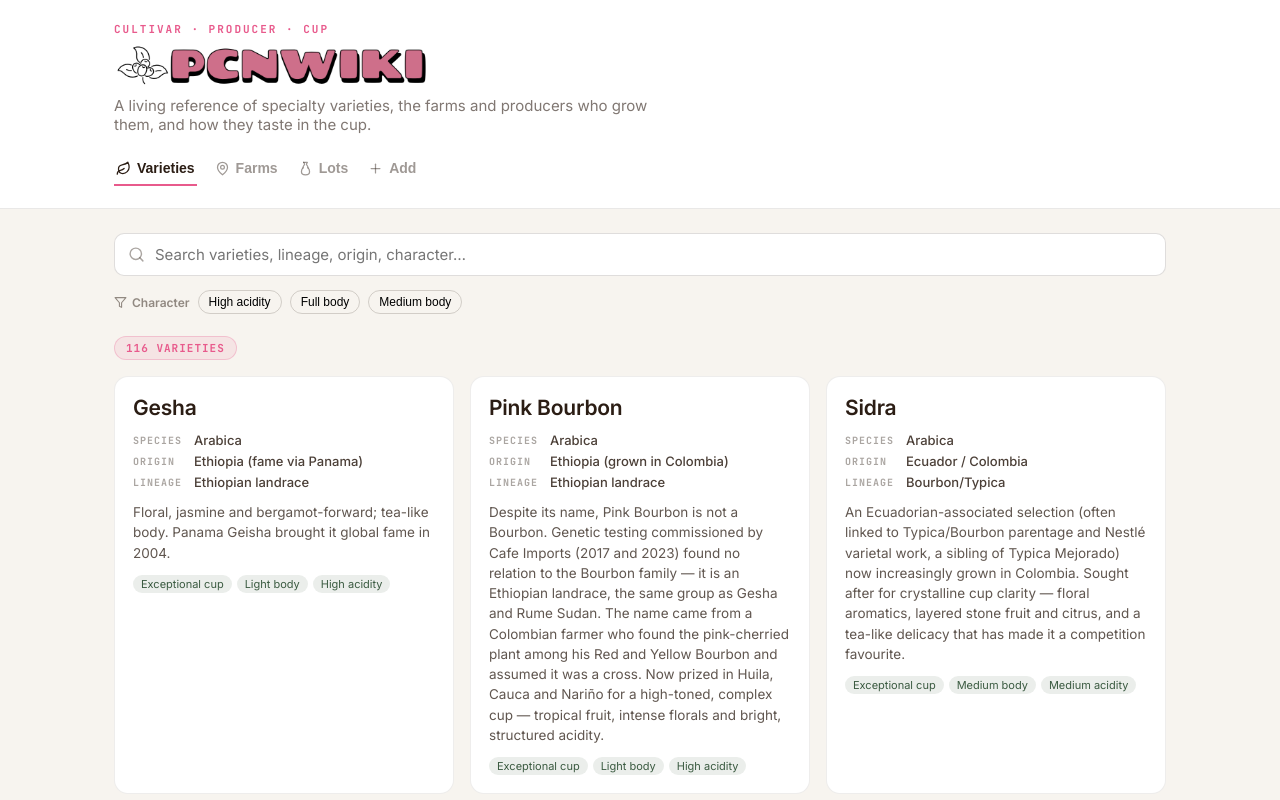
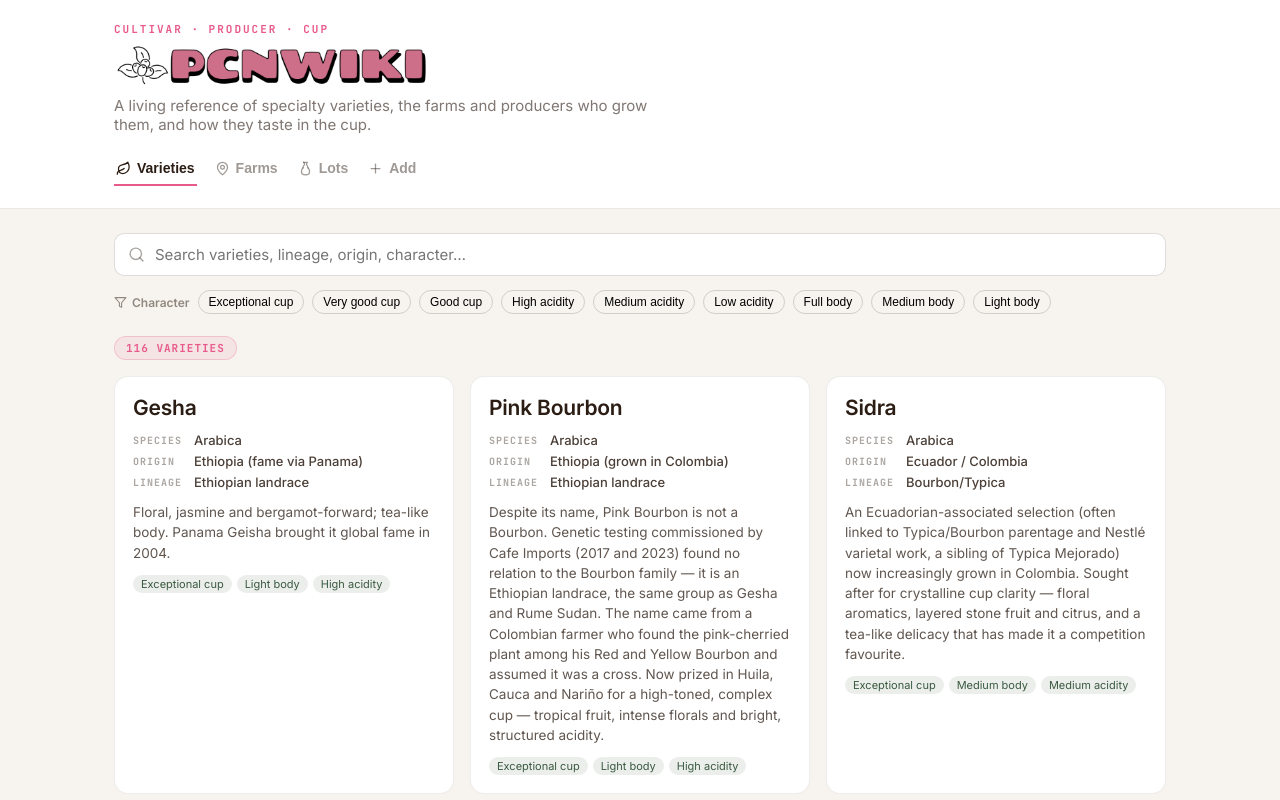
Before and after one commit to avex87/pcnwiki, a React (Vite) app: page / in a window 1280 px wide. Shown: the top 800 px of the page. Built offline with nearby package versions, Linux system fonts and the light colour scheme.

Commit message:
Add files via upload

```diff
--- a/src/App.jsx
+++ b/src/App.jsx
@@ -463,11 +463,13 @@ export default function CoffeeKB() {
   );
 }
 
-// Variety character traits — a fixed, ordered controlled vocabulary.
+// Variety traits — STRUCTURAL / quality descriptors only (grounded in the WCR
+// variety-catalog axes: cup-quality potential, body, acidity). Flavour notes
+// live on lots, not varieties.
 const TRAIT_VOCAB = [
-  "Floral", "Tea-like", "Fruit-forward", "Citrussy", "Chocolatey", "Nutty", "Sweet", "Winey",
-  "High acidity", "Bright", "Mild acidity", "Full body", "Medium body", "Delicate body",
-  "Complex", "Clean", "Balanced",
+  "Exceptional cup", "Very good cup", "Good cup", "Standard cup",
+  "High acidity", "Medium acidity", "Low acidity",
+  "Full body", "Medium body", "Light body",
 ];
 
 // Varieties: filter by inherent character traits (green chips, controlled list).
```
